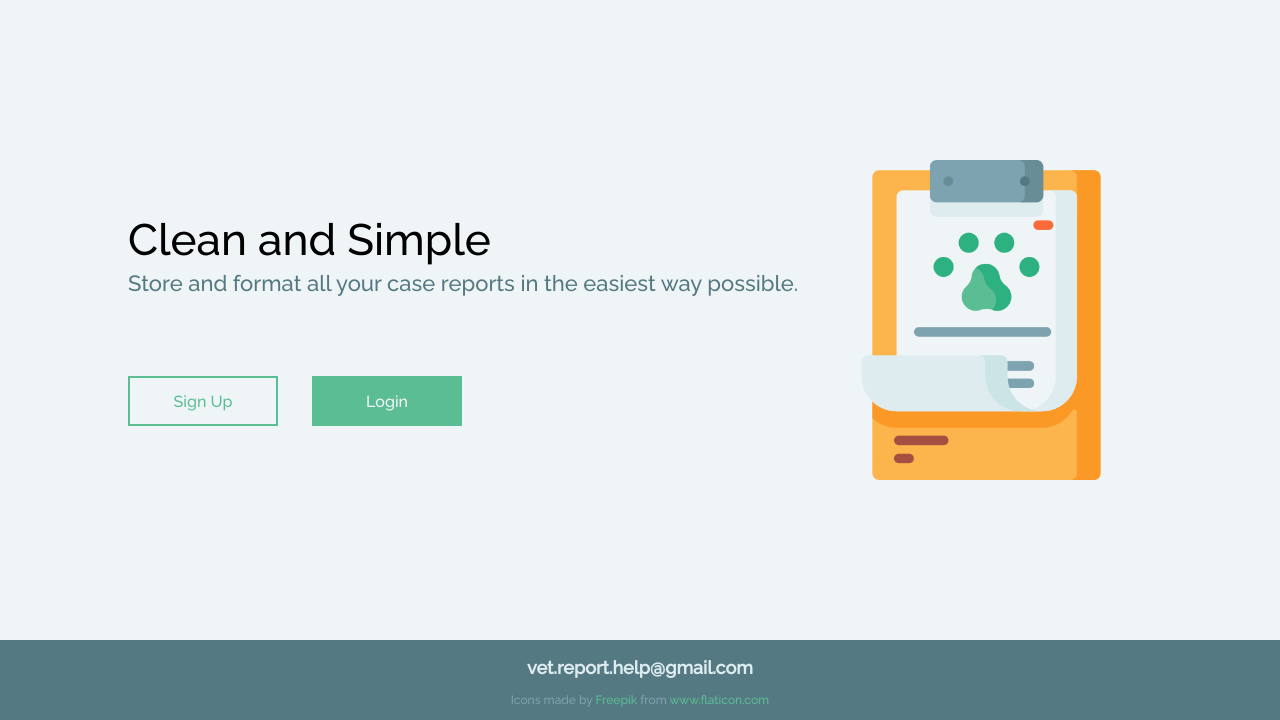
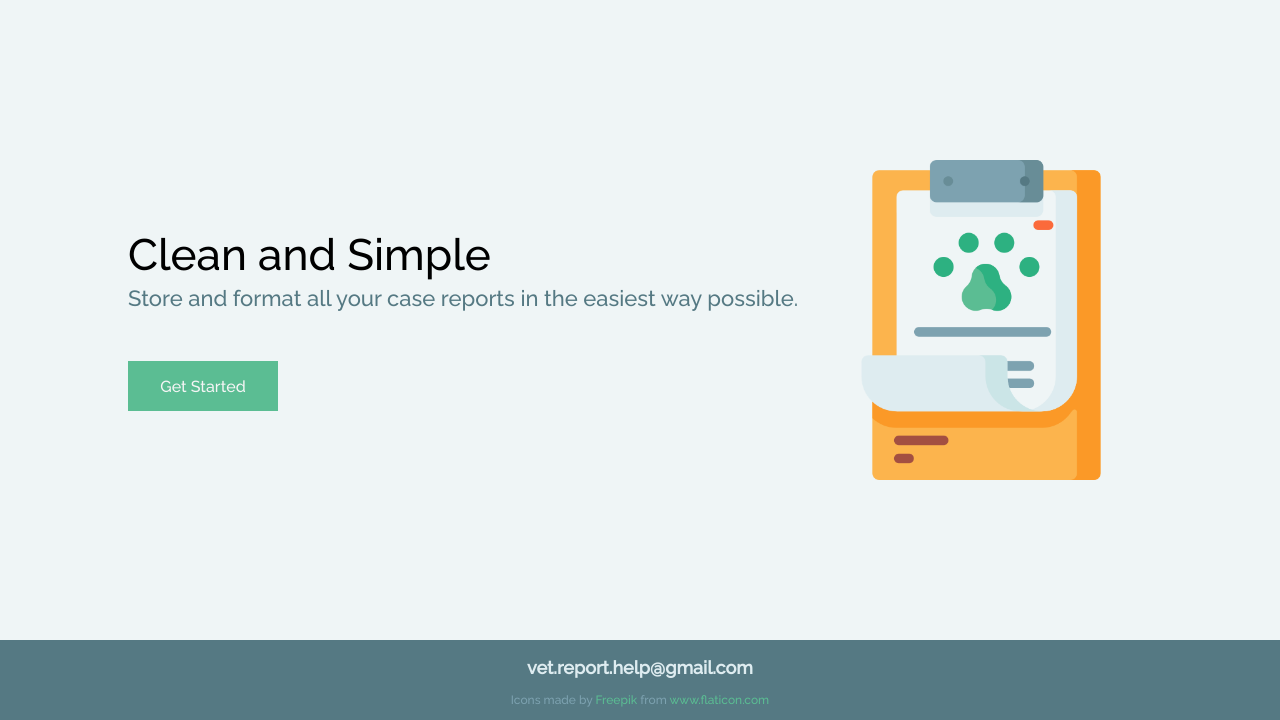
Before and after one commit to ethanbyeon/VetReport, a Django app: page / in a window 1280 px wide. Shown: the part 80-800 px from the top of the page. Run offline with Django 3.2, Linux system fonts and the light colour scheme.

```diff
--- a/VetReport/static/css/home/index.css
+++ b/VetReport/static/css/home/index.css
@@ -35,9 +35,11 @@ header {
 .logo-container, .nav-links {
     display: flex;
 }
+
 .logo-container {
     flex: 1;
 }
+
 .logo {
     font-weight: 400;
 }
@@ -45,10 +47,12 @@ header {
 nav {
     flex: 2;
 }
+
 .nav-links {
     justify-content: space-around;
     list-style: none;
 }
+
 .nav-link {
     color: var(--graylink);
     font-size: 18px;
@@ -62,21 +66,26 @@ nav {
     min-height: 80vh;
     align-items: center;
 }
+
 .introduction {
     flex: 2;
 }
+
 .intro-text h1 {
     font-size: 44px;
     font-weight: 500;
 }
+
 .intro-text p {
     color: var(--graylink);
     margin-top: 5px;
     font-size: 22px;
 }
+
 .cta {
     padding: 50px 0px 0px 0px;
 }
+
 .cta-signup {
     background: transparent;
     color: var(--button);
@@ -87,6 +96,7 @@ nav {
     font-size: 16px;
     transition:all 0.3s ease;
 }
+
 .cta-login {
     background: var(--button);
     color: whitesmoke;
@@ -95,14 +105,15 @@ nav {
     cursor: pointer;
     font-size: 16px;
     border: none;
-    margin: 30px 0px 0px 30px;
     transition:all 0.3s ease;
 }
+
 .cta-signup:hover {
     background: var(--mango);
     border: none;
     color: whitesmoke;
 }
+
 .cta-login:hover {
     background: var(--mango);
 }
@@ -113,6 +124,7 @@ nav {
     justify-content: center;
     height: 40vh;
 }
+
 .cover img {
     height: 100%;
     animation: drop 1.5s ease;
@@ -121,10 +133,12 @@ nav {
 footer {
     background: var(--graylink);
 }
+
 .footer-container {
     color: #DEECF0;
     font-size: 12px;
 }
+
 .f-text {
     display: flex;
     height: 5vh;
@@ -132,12 +146,15 @@ footer {
     align-items: center;
     justify-content: center;
 }
+
 .f-text h2 {
     margin-top: 15px;
 }
+
 .f-text p {
     color: #7DA2B0;
 }
+
 .f-text a {
     color: var(--button);
     list-style: none;
--- a/VetReport/templates/home/index.html
+++ b/VetReport/templates/home/index.html
@@ -28,8 +28,9 @@
                         </p>
                     </div>
                     <div class="cta">
-                        <button class="cta-signup">Sign Up</button>
-                        <button class="cta-login" >Login</button>
+                        <form action="{% url 'login' %}">
+                            <button class="cta-login" >Get Started</button>
+                        </form>
                     </div>
                 </div>
                 <div class="cover">
```
Also changed, not shown: VetReport/static/css/accounts/login.css (+13 -1 lines).
